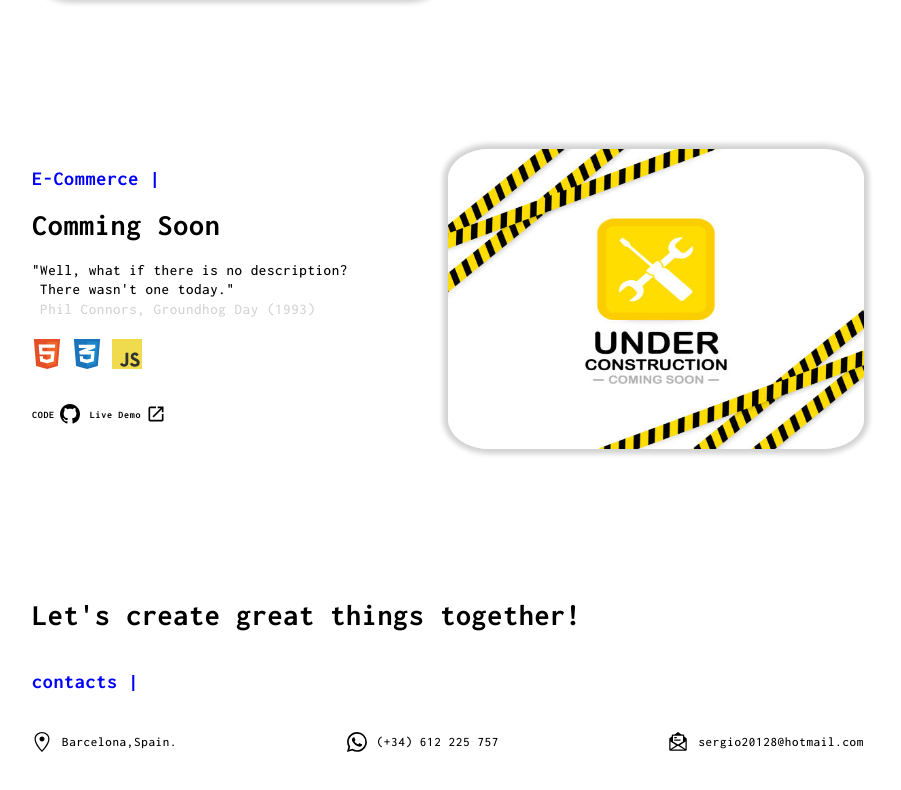
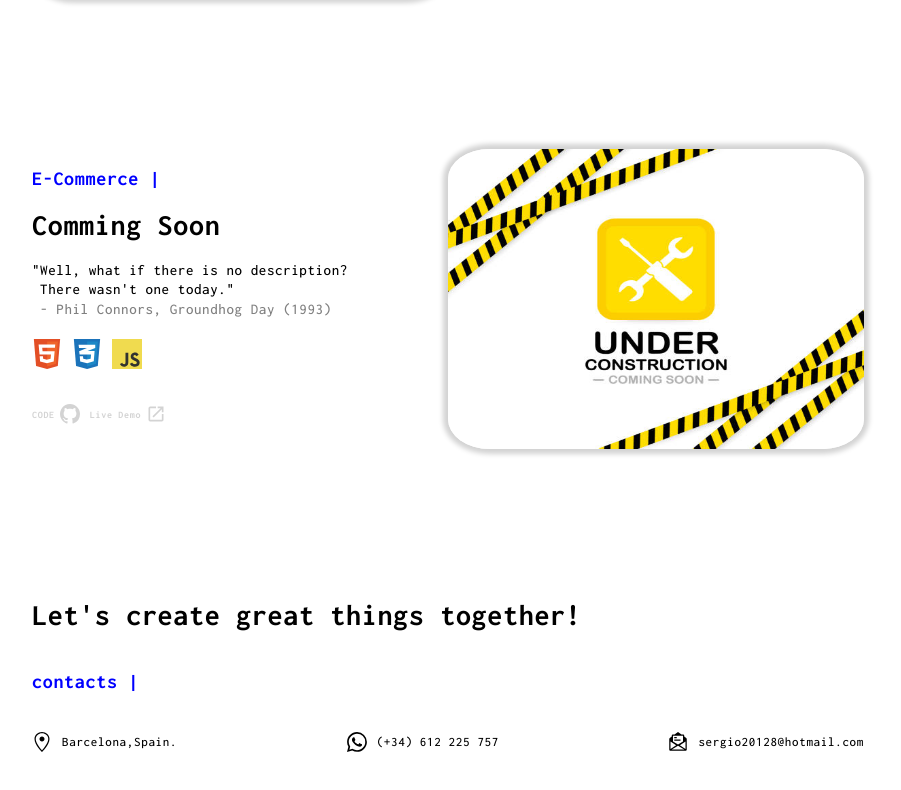
Before and after one commit to VillaOsiris/MyPort, a React (Create React App) app: page / in a window 1280 px wide. Shown: the part 3966-4756 px from the top of the page, without its empty margins (192-1093 px from the left). Built offline with nearby package versions, Linux system fonts and the light colour scheme.

Commit message:
fix babybox image

```diff
--- a/src/components/projects.js
+++ b/src/components/projects.js
@@ -442,8 +442,8 @@ function Projects() {
             "Well, what if there is no description? <br /> &nbsp;There wasn't
             one today."
             <br />
-            <span style={{ color: "lightgray" }}>
-              &nbsp;Phil Connors, Groundhog Day (1993)
+            <span style={{ color: "gray" }}>
+              &nbsp;- Phil Connors, Groundhog Day (1993)
             </span>
           </p>
           <div className="stack">
@@ -466,11 +466,25 @@ function Projects() {
               href="https://github.com/VillaOsiris"
               target="_blank"
               rel="noreferrer"
+              style={{ color: "lightgray" }}
             >
-              CODE <BsGithub className="icons--link" />
+              CODE{" "}
+              <BsGithub
+                className="icons--link"
+                style={{ color: "lightgray" }}
+              />
             </a>
-            <a href="/" target="_blank" rel="noreferrer">
-              Live Demo <MdOpenInNew className="icons--link" />
+            <a
+              href="/"
+              target="_blank"
+              rel="noreferrer"
+              style={{ color: "lightgray" }}
+            >
+              Live Demo{" "}
+              <MdOpenInNew
+                className="icons--link"
+                style={{ color: "lightgray" }}
+              />
             </a>
           </div>
         </article>
```
Also changed, not shown: src/assets/product.png.
